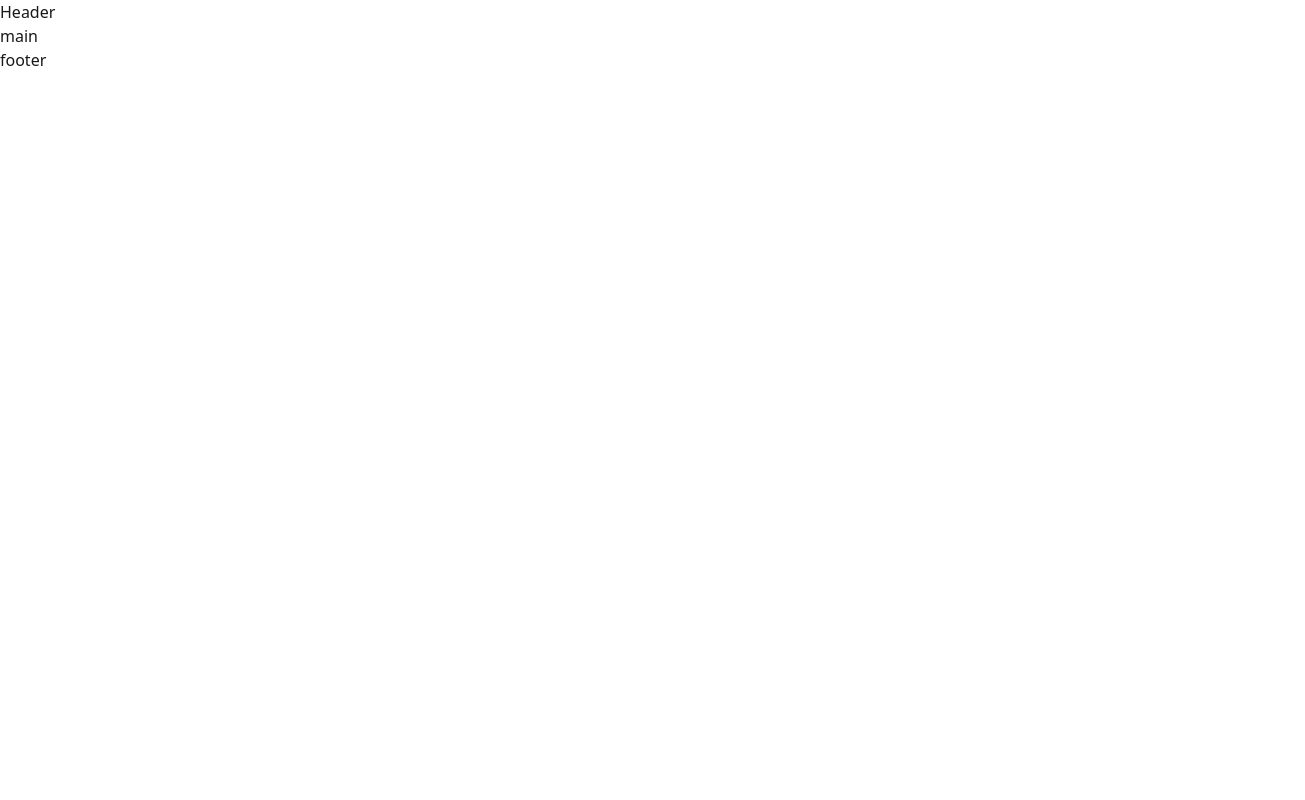
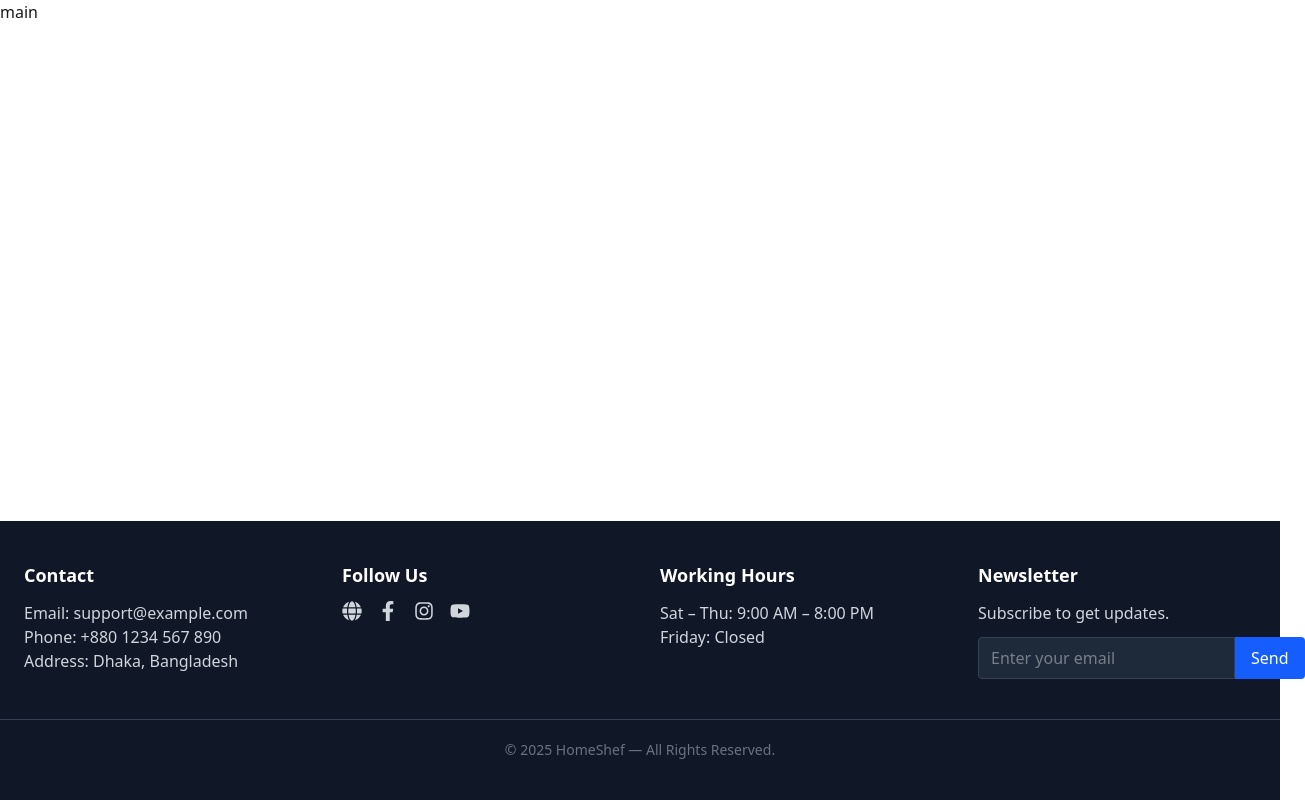
Before and after one commit to esaruhulla1/homeshef-client, a React (Vite) app: page / in a window 1280 px wide. Shown: the whole page, 1305 px wide, since content can reach past the window. Built offline with nearby package versions, Linux system fonts and the light colour scheme.

Commit message:
add: Navbar

```diff
--- a/package.json
+++ b/package.json
@@ -14,6 +14,7 @@
     "daisyui": "^5.5.8",
     "react": "^19.2.0",
     "react-dom": "^19.2.0",
+    "react-icons": "^5.5.0",
     "react-router": "^7.10.1",
     "tailwindcss": "^4.1.17"
   },
--- /dev/null
+++ b/src/components/shared/Footer.jsx
@@ -0,0 +1,58 @@
+import React from "react";
+import { FaFacebookF, FaInstagram, FaYoutube, FaGlobe } from "react-icons/fa";
+
+const Footer = () => {
+    return (
+        <footer className="bg-gray-900 text-gray-300 py-10">
+            <div className="container mx-auto px-6 grid grid-cols-1 md:grid-cols-3 lg:grid-cols-4 gap-10 text-center md:text-left">
+                {/* Contact Details */}
+                <div>
+                    <h2 className="text-lg font-semibold text-white mb-3">Contact</h2>
+                    <p>Email: support@example.com</p>
+                    <p>Phone: +880 1234 567 890</p>
+                    <p>Address: Dhaka, Bangladesh</p>
+                </div>
+
+                {/* Social Media Links */}
+                <div>
+                    <h2 className="text-lg font-semibold text-white mb-3">Follow Us</h2>
+                    <div className="flex justify-center md:justify-start space-x-4 text-xl">
+                        <a href="#" className="hover:text-white"><FaGlobe /></a>
+                        <a href="#" className="hover:text-white"><FaFacebookF /></a>
+                        <a href="#" className="hover:text-white"><FaInstagram /></a>
+                        <a href="#" className="hover:text-white"><FaYoutube /></a>
+                    </div>
+                </div>
+
+                {/* Working Hours */}
+                <div>
+                    <h2 className="text-lg font-semibold text-white mb-3">Working Hours</h2>
+                    <p>Sat – Thu: 9:00 AM – 8:00 PM</p>
+                    <p>Friday: Closed</p>
+                </div>
+
+                {/* Newsletter */}
+                <div className=" ">
+                    <h2 className="text-lg font-semibold text-white mb-3">Newsletter</h2>
+                    <p className="mb-3">Subscribe to get updates.</p>
+                    <div className="flex flex-col sm:flex-row items-center sm:items-stretch">
+                        <input
+                            type="email"
+                            className="flex-1 px-3 py-2 rounded-l sm:rounded-l bg-gray-800 border border-gray-700 focus:outline-none mb-2 sm:mb-0"
+                            placeholder="Enter your email"
+                        />
+                        <button className="px-4 py-2 bg-blue-600 text-white rounded-r hover:bg-blue-500">
+                            Send
+                        </button>
+                    </div>
+                </div>
+            </div>
+
+            <div className="mt-10 border-t border-gray-700 pt-5 text-center text-gray-500 text-sm">
+                © 2025 HomeShef — All Rights Reserved.
+            </div>
+        </footer>
+    );
+};
+
+export default Footer;
--- /dev/null
+++ b/src/components/shared/Navbar.jsx
@@ -0,0 +1,17 @@
+import React from 'react';
+import { NavLink } from 'react-router';
+
+const Navbar = () => {
+    const links =
+        <>
+            <li><NavLink to="/">Home</NavLink></li>
+        </>
+
+    return (
+        <nav>
+
+        </nav>
+    );
+};
+
+export default Navbar;
--- a/src/layouts/RootLayout.jsx
+++ b/src/layouts/RootLayout.jsx
@@ -1,12 +1,16 @@
 import React from 'react';
 import { Outlet } from 'react-router';
+import Navbar from '../components/shared/Navbar';
+import Footer from '../components/shared/Footer';
 
 const RootLayout = () => {
     return (
-        <div>
-            Header
-            <Outlet></Outlet>
-            footer
+        <div className='flex flex-col min-h-screen'>
+            <Navbar></Navbar>
+            <div className='flex-1'>
+                <Outlet></Outlet>
+            </div>
+            <Footer></Footer>
         </div>
     );
 };
```
Also changed, not shown: 1 other file (tests, documents, lock files or other folders).
